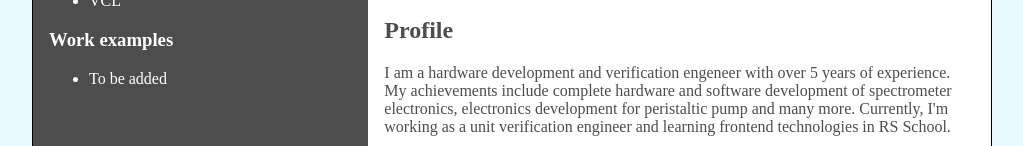
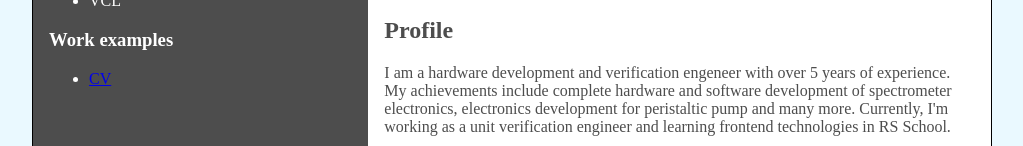
Before and after one commit to funascan/rsschool-cv, a plain HTML site: page index.html in a window 1280 px wide. Shown: the part 654-800 px from the top of the page, without its empty margins (128-1151 px from the left). Drawn offline with Linux system fonts and the light colour scheme.

Commit message:
feat: add CV project

```diff
--- a/index.html
+++ b/index.html
@@ -36,7 +36,7 @@
                 </ul>
                 <h3>Work examples</h3>
                 <ul>
-                    <li>To be added</li>
+                    <li><a href="https://funascan.github.io/rsschool-cv/">CV</a></li>
                 </ul>
             </article>
             <footer class="rs_logo">
```
